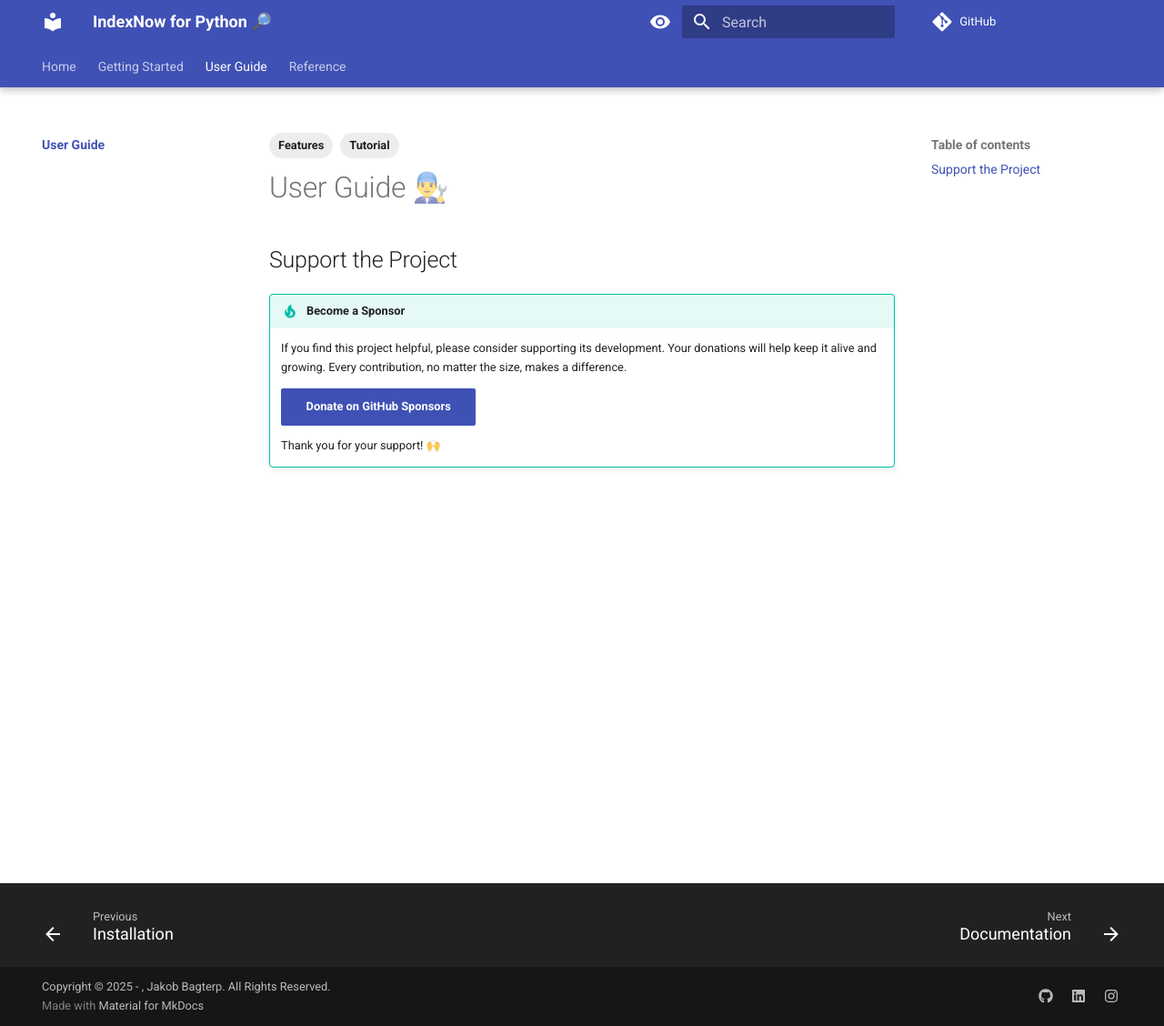
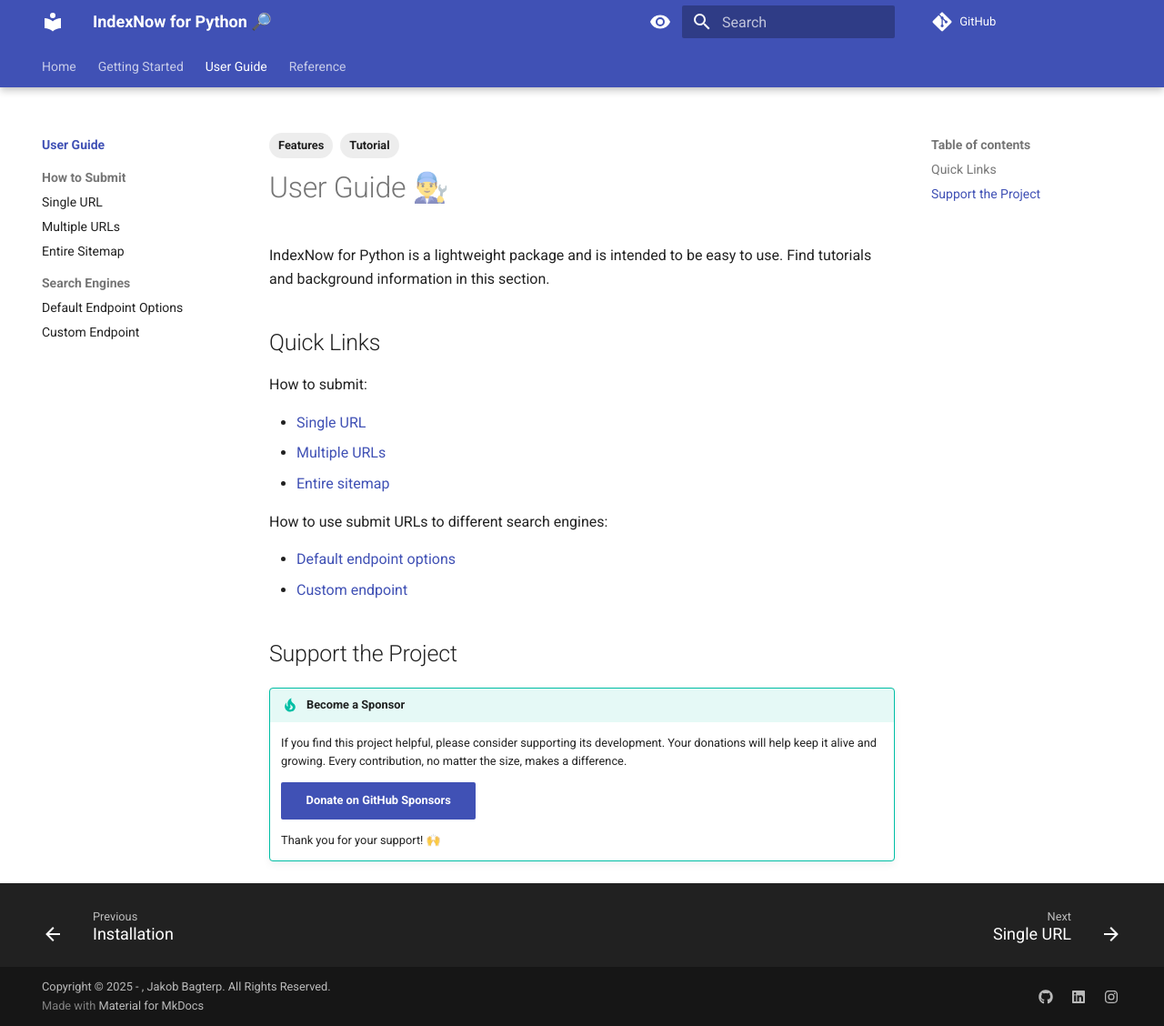
Before and after one commit to jakob-bagterp/index-now-for-python, an MkDocs documentation site: the page built from docs/user-guide/index.md, in a window 1280 px wide and 1128 px high. Shown: the whole window at 91% size. Built offline with MkDocs 1.6.1 and Material for MkDocs 9.7.7, drawn with Linux system fonts in a browser that asks for light colours; comment, search, counter and statistics services are not loaded; the version menu is left out.

Commit message:
Placeholder pages for user guide added.

```diff
--- a/docs/user-guide/index.md
+++ b/docs/user-guide/index.md
@@ -7,6 +7,19 @@
 ---
 
 # User Guide 👨‍🔧
+IndexNow for Python is a lightweight package and is intended to be easy to use. Find tutorials and background information in this section.
+
+## Quick Links
+How to submit:
+
+* [Single URL](how-to-submit/single-url.md)
+* [Multiple URLs](how-to-submit/multiple-urls.md)
+* [Entire sitemap](how-to-submit/sitemap.md)
+
+How to use submit URLs to different search engines:
+
+* [Default endpoint options](search-engines/default-endpoints.md)
+* [Custom endpoint](search-engines/custom-endpoint.md)
 
 ## Support the Project
 
--- a/mkdocs.yml
+++ b/mkdocs.yml
@@ -21,6 +21,13 @@
     - Installation: getting-started/installation.md
   - User Guide:
     - user-guide/index.md
+    - How to Submit:
+      - Single URL: user-guide/how-to-submit/single-url.md
+      - Multiple URLs: user-guide/how-to-submit/multiple-urls.md
+      - Entire Sitemap: user-guide/how-to-submit/sitemap.md
+    - Search Engines:
+      - Default Endpoint Options: user-guide/search-engines/default-endpoints.md
+      - Custom Endpoint: user-guide/search-engines/custom-endpoint.md
   - Reference:
     - reference/index.md
     - Methods:
```
Also changed, not shown: docs/user-guide/how-to-submit/multiple-urls.md (added), docs/user-guide/how-to-submit/single-url.md (added), docs/user-guide/how-to-submit/sitemap.md (added), docs/user-guide/search-engines/custom-endpoint.md (added), docs/user-guide/search-engines/default-endpoints.md (added).
